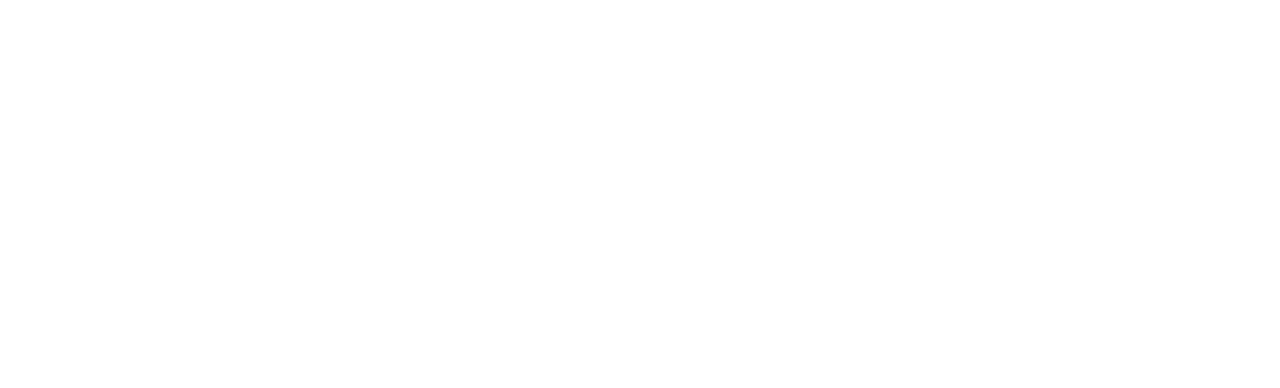
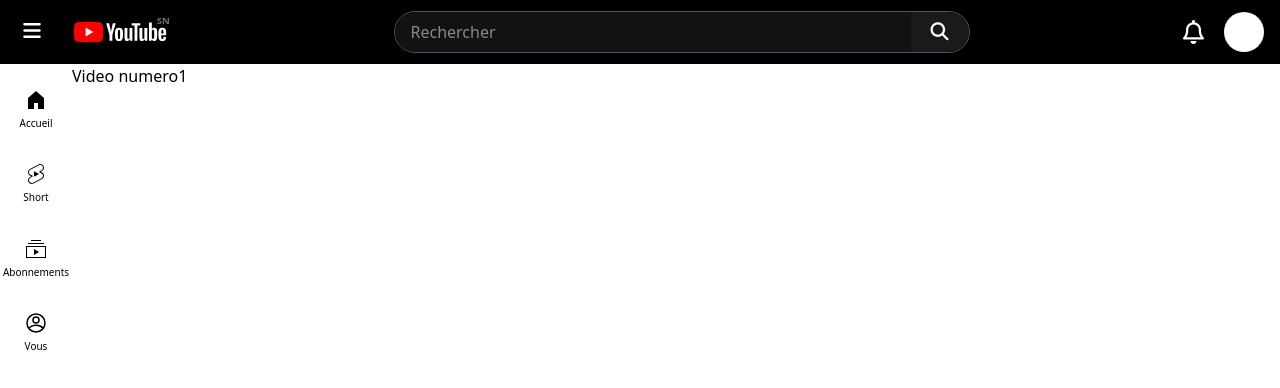
Before and after one commit to natachavilane/clone-youtube, a React (Vite) app: page /watch/1 in a window 1280 px wide. Before the commit this address had no page. Shown: the top 388 px of the page. Built offline with nearby package versions, Linux system fonts and the light colour scheme.

Commit message:
Ajout de le page Watch et de la route /watch/:id

```diff
--- a/src/App.jsx
+++ b/src/App.jsx
@@ -5,6 +5,7 @@
 import Home from "./pages/Home";
 import Abonnements from "./pages/Abonnements";
 import Shorts from "./pages/Shorts";
+import Wacth from "./pages/Watch";
 
 
 function App() {
@@ -39,6 +40,9 @@
                     <Route path="/short" element={
                          <Shorts/>
                     }/>
+                    <Route path="/watch/:id" element={
+                         <Wacth/>
+                    }/>
 
                 </Route>
             </Routes>
--- /dev/null
+++ b/src/pages/Watch.jsx
@@ -0,0 +1,13 @@
+import { useParams } from "react-router-dom"
+
+function Wacth() {
+    const {id} = useParams();
+    console.log("L'id est :" ,{id})
+    return(
+        <div>
+            <h1>Video numero{id}</h1>
+        </div>
+    );
+
+}
+export default Wacth;
```
